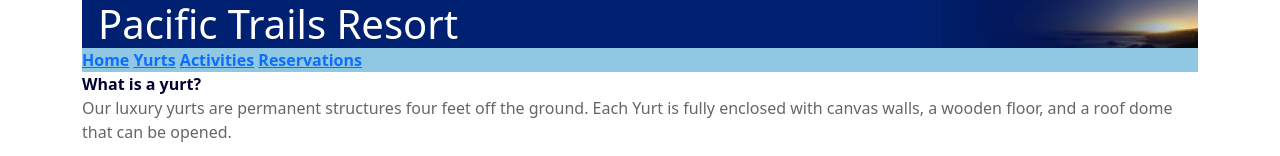
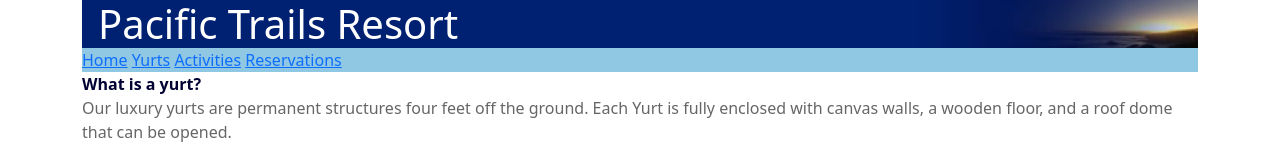
Before and after one commit to MST-Classes/IST-4654, a plain HTML site: page labs/lab6/yurts.html in a window 1280 px wide. Shown: the top 156 px of the page. Drawn offline with Linux system fonts and the light colour scheme.

Commit message:
fix nav for lab7 yurts and activities

```diff
--- a/labs/lab6/yurts.html
+++ b/labs/lab6/yurts.html
@@ -12,12 +12,10 @@
         <h1>Pacific Trails Resort</h1>
     </header>
     <nav>
-        <strong>
-            <a href="index.html">Home</a>
-            <a href="yurts.html">Yurts</a>
-            <a href="#">Activities</a>
-            <a href="#">Reservations</a>
-        </strong>
+        <a href="index.html">Home</a>
+        <a href="yurts.html">Yurts</a>
+        <a href="#">Activities</a>
+        <a href="#">Reservations</a>
     </nav>
     <main>
         <dl>
```
Also changed, not shown: labs/lab7/activities.html (+9 -8 lines).
